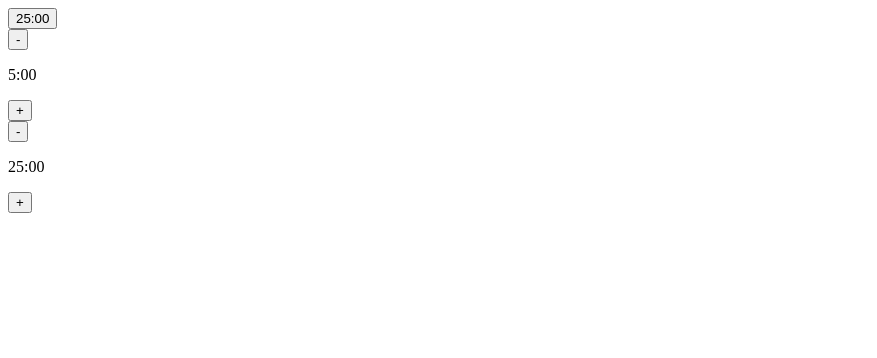
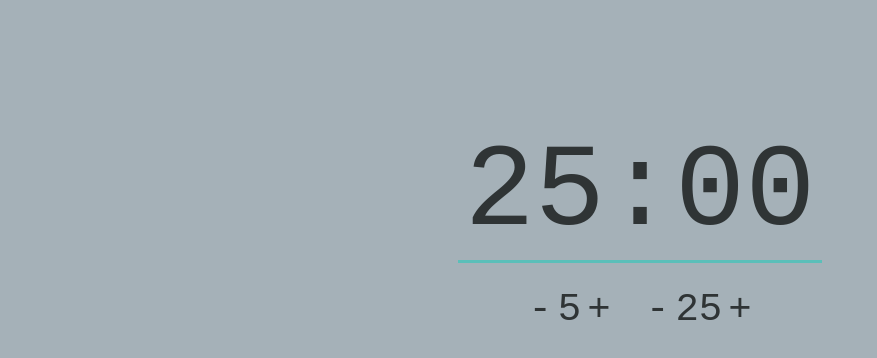
Before and after one commit to jProgr/pomodoro-clock, a plain HTML site: page index.html in a window 1280 px wide. Shown: the whole page, without its empty margins (0-877 px from the left). Drawn offline with Linux system fonts and the light colour scheme.

Commit message:
Add style

```diff
--- a/index.html
+++ b/index.html
@@ -7,10 +7,12 @@
         <script src="pomodoro.js"></script>
     </head>
 <body>
-    <div id="main_clock"><button type="button" id="timer">25:00</button></div>
-    <div id="settings">
-        <div><button type="button" id="substract_break">-</button><p id="break_time">5:00</p><button type="button" id="add_break">+</button></div>
-        <div><button type="button" id="substract_session">-</button><p id="session_time">25:00</p><button type="button" id="add_session">+</button></div>
+    <div id="main">
+        <div id="main_clock"><button type="button" id="timer">25:00</button></div>
+        <div id="settings">
+            <div><button type="button" id="substract_break">-</button><p id="break_time">5</p><button type="button" id="add_break">+</button></div>
+            <div><button type="button" id="substract_session">-</button><p id="session_time">25</p><button type="button" id="add_session">+</button></div>
+        </div>
     </div>
 </body>
 </html>
--- a/main.css
+++ b/main.css
@@ -1,4 +1,41 @@
-ul
+/* Colors
+Background: #A5B1B8
+letters: #2F3435
+
+Modificate in pomodoro.js
+Session: #5BBFB9;
+Break: #D9298A
+*/
+
+body
 {
-    list-style: none;
+    background-color: #A5B1B8;
+    color: #2F3435;
+    font: 3em monospace;
 }
+
+#main
+{
+    margin: 10% auto;
+    text-align: center;
+}
+
+button
+{
+    background-color: transparent;
+    border-style: none;
+    color: #2F3435;
+    font: 1em monospace;
+}
+
+p { display: inline; }
+
+#settings div { display: inline; }
+
+/* border-bottom color will be modified in pomodoro.js */
+#timer
+{
+    border-bottom: medium solid #5BBFB9;
+    font: 3em monospace;
+    margin-bottom: .2em;
+}
```
